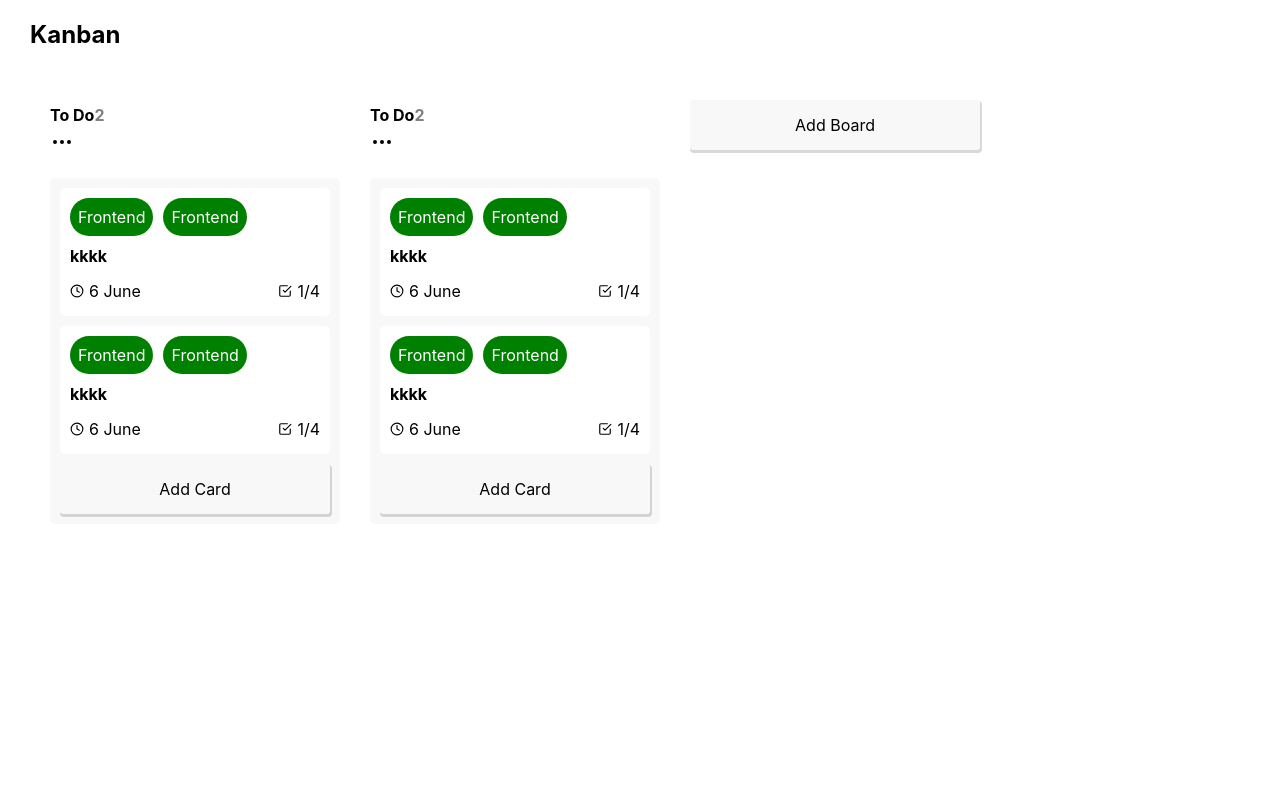
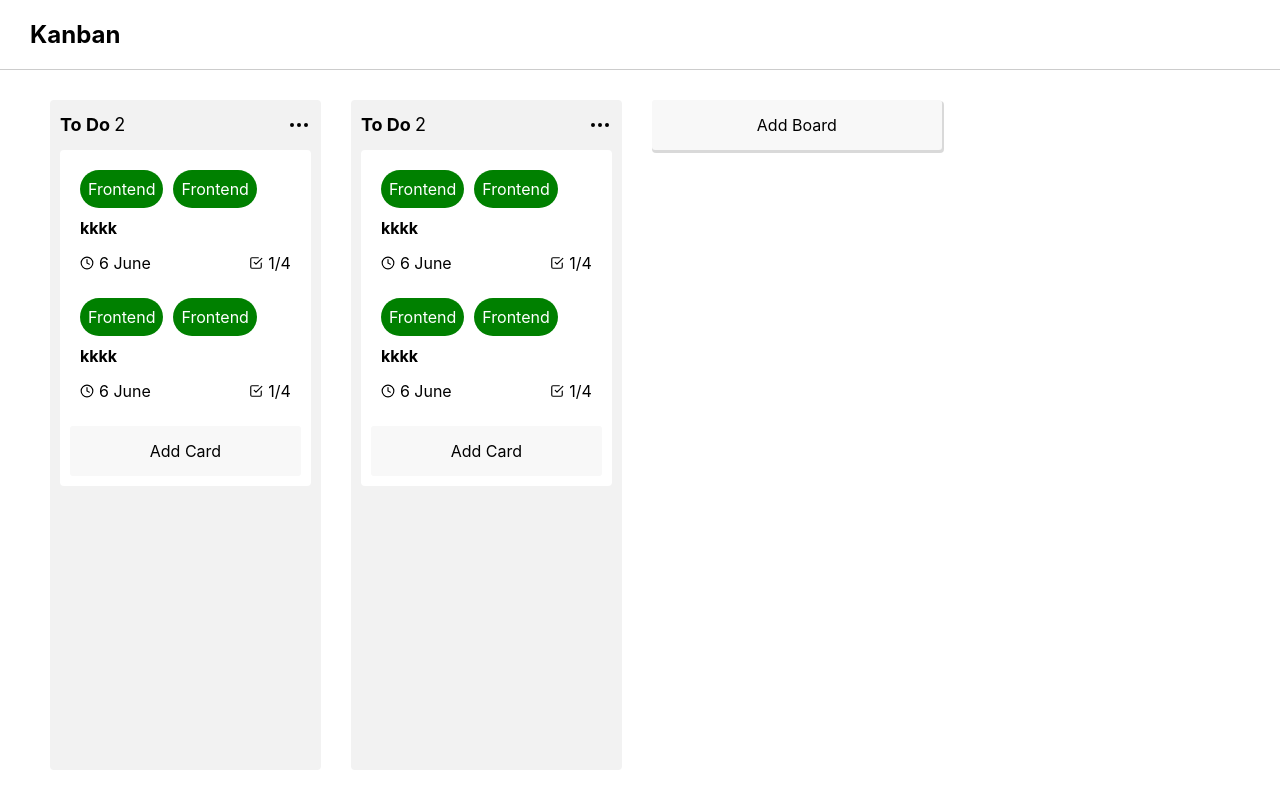
Before and after one commit to shivu317/Project-2-Kanban, a React (Create React App) app in the folder kanban-project/: page / in a window 1280 px wide. Built offline with nearby package versions, Linux system fonts and the light colour scheme.

Commit message:
created-dropdown-component

```diff
--- a/kanban-project/package.json
+++ b/kanban-project/package.json
@@ -50,6 +50,7 @@
     ]
   },
   "devDependencies": {
+    "@babel/plugin-proposal-private-property-in-object": "^7.21.11",
     "concurrently": "^8.1.0"
   }
 }
--- a/kanban-project/src/App.css
+++ b/kanban-project/src/App.css
@@ -22,7 +22,7 @@
 .app_navbar{
   width: 100%;
   padding:20px 30px;
-  border-bottom: 1px solid #fff;
+  border-bottom: 1px solid #ccc;
 
 }
 
--- a/kanban-project/src/components/Board/Board.css
+++ b/kanban-project/src/components/Board/Board.css
@@ -1,4 +1,4 @@
-.board {
+/* .board {
     min-width: 290px;
     width: 290px;
     max-height: 100%;
@@ -60,4 +60,76 @@
 .board_cards_add:hover{
     box-shadow: 1px 2px 0 1px #ccc;
 
-}
+} */
+
+ .board {
+    background-color: #f2f2f2;
+    border-radius: 4px;
+    padding: 10px;
+    max-width: 400px;
+    margin: 0 auto;
+  }
+
+  .board_top {
+    display: flex;
+    justify-content: space-between;
+    align-items: center;
+    margin-bottom: 10px;
+  }
+
+  .board_top_title {
+    font-size: 18px;
+    font-weight: bold;
+    margin: 0;
+  }
+
+  .board_top_title span {
+    font-weight: normal;
+  }
+
+  .board_top_more {
+    cursor: pointer;
+    display: flex;
+    align-items: center;
+  }
+
+  .board_dropdown {
+    background-color: #fff;
+    border: 1px solid #ccc;
+    border-radius: 4px;
+    padding: 10px;
+  }
+
+  .board_cards {
+    background-color: #fff;
+    border-radius: 4px;
+    padding: 10px;
+    min-height: 200px;
+    overflow-y: auto;
+  }
+
+  .board_cards_add {
+    cursor: pointer;
+    padding: 10px;
+    border-radius: 4px;
+    background-color: #f2f2f2;
+    margin-top: 10px;
+  }
+
+  .custom-scroll {
+    overflow-y: scroll;
+    scrollbar-width: thin;
+  }
+
+  .custom-scroll::-webkit-scrollbar {
+    width: 8px;
+  }
+
+  .custom-scroll::-webkit-scrollbar-thumb {
+    background-color: #888;
+    border-radius: 4px;
+  }
+
+  .custom-scroll::-webkit-scrollbar-track {
+    background-color: #f2f2f2;
+  }
--- a/kanban-project/src/components/Board/Board.js
+++ b/kanban-project/src/components/Board/Board.js
@@ -13,7 +13,7 @@ import Dropdown from '../Dropdown/Dropdown';
     <div className='board'>
         <div className='board_top'>
             <p className='board_top_title'>
-            To Do <span> 2 </span>
+            To Do <span>2</span>
             </p>
 
             <div className="board_top_more" onClick={()=>
```
Also changed, not shown: 1 other file (tests, documents, lock files or other folders).
